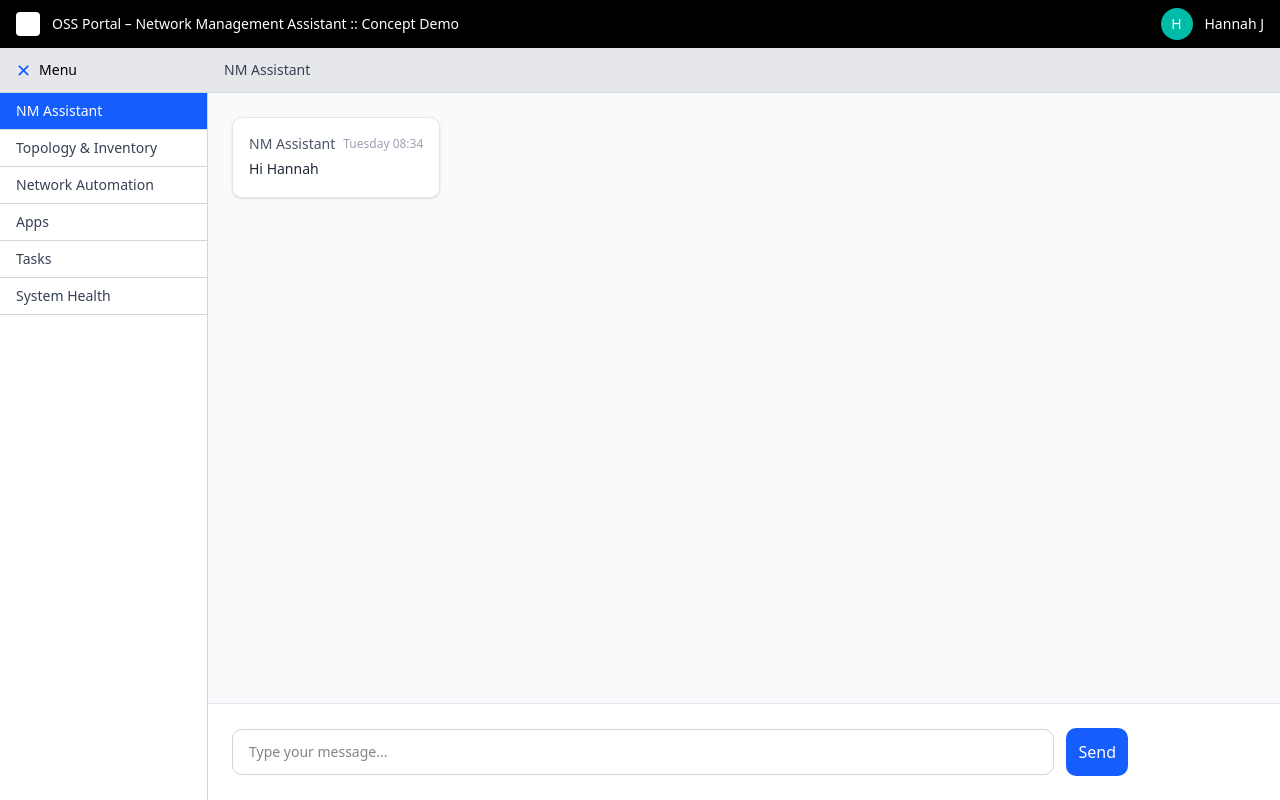
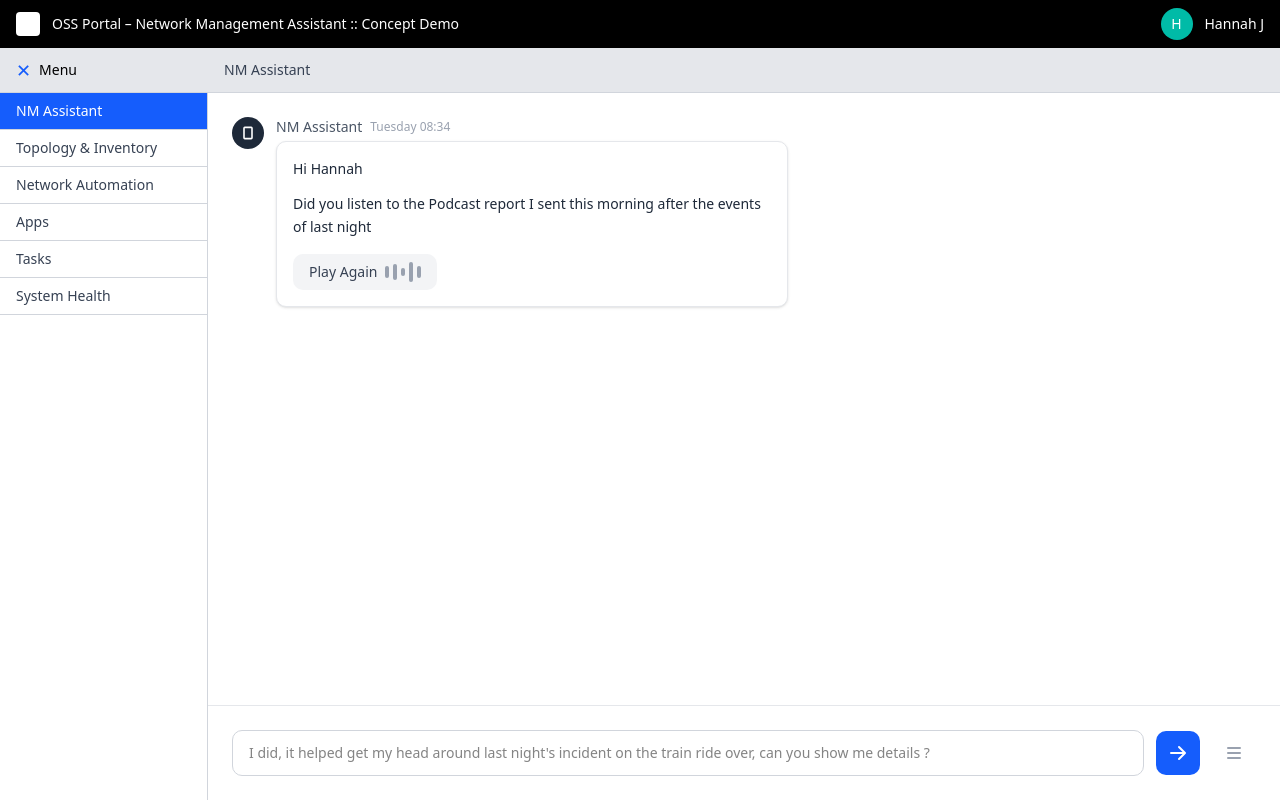
Before and after one commit to raoulbia-ai/oss-portal-demo, a React (Vite) app: page / in a window 1280 px wide. Built offline with nearby package versions, Linux system fonts and the light colour scheme.

Commit message:
💬 Restore clean chat interface - printer icon, white bubbles, Play Again button

```diff
--- a/src/App.jsx
+++ b/src/App.jsx
@@ -57,16 +57,36 @@ function App() {
         </div>
 
         {/* Main Content */}
-        <div className="flex-1 flex flex-col">
-          <div className="flex-1 overflow-y-auto p-6">
-            <div className="space-y-4">
-              <div className="flex justify-start">
+        <div className="flex-1 flex flex-col bg-white">
+          {/* Messages Area */}
+          <div className="flex-1 overflow-y-auto p-6 space-y-6">
+            {/* Bot Message */}
+            <div className="flex items-start space-x-3">
+              <div className="w-8 h-8 bg-gray-800 rounded-full flex items-center justify-center flex-shrink-0">
+                <svg className="w-4 h-4 text-white" fill="currentColor" viewBox="0 0 20 20">
+                  <path fillRule="evenodd" d="M4 4a2 2 0 012-2h8a2 2 0 012 2v12a2 2 0 01-2 2H6a2 2 0 01-2-2V4zm2 0v12h8V4H6z" clipRule="evenodd" />
+                </svg>
+              </div>
+              <div className="flex-1">
+                <div className="flex items-center space-x-2 mb-1">
+                  <span className="text-sm font-medium text-gray-600">NM Assistant</span>
+                  <span className="text-xs text-gray-400">Tuesday 08:34</span>
+                </div>
                 <div className="bg-white border border-gray-200 rounded-lg p-4 shadow-sm max-w-lg">
-                  <div className="flex items-center space-x-2 mb-1">
-                    <span className="text-sm font-medium text-gray-600">NM Assistant</span>
-                    <span className="text-xs text-gray-400">Tuesday 08:34</span>
-                  </div>
-                  <p className="text-sm leading-relaxed text-gray-800">Hi Hannah</p>
+                  <p className="text-sm leading-relaxed text-gray-800 mb-3">Hi Hannah</p>
+                  <p className="text-sm leading-relaxed text-gray-800 mb-4">Did you listen to the Podcast report I sent this morning after the events of last night</p>
+
+                  {/* Play Again Button */}
+                  <button className="flex items-center space-x-2 px-4 py-2 bg-gray-100 hover:bg-gray-200 rounded-lg transition-colors">
+                    <span className="text-sm text-gray-700">Play Again</span>
+                    <div className="flex items-center space-x-1">
+                      <div className="w-1 h-3 bg-gray-400 rounded"></div>
+                      <div className="w-1 h-4 bg-gray-400 rounded"></div>
+                      <div className="w-1 h-2 bg-gray-400 rounded"></div>
+                      <div className="w-1 h-5 bg-gray-400 rounded"></div>
+                      <div className="w-1 h-3 bg-gray-400 rounded"></div>
+                    </div>
+                  </button>
                 </div>
               </div>
             </div>
@@ -74,14 +94,21 @@ function App() {
 
           {/* Input Area */}
           <div className="bg-white border-t border-gray-200 p-6">
-            <div className="flex items-center space-x-3 max-w-4xl">
+            <div className="flex items-center space-x-3">
               <input
                 type="text"
-                placeholder="Type your message..."
+                placeholder="I did, it helped get my head around last night's incident on the train ride over, can you show me details ?"
                 className="flex-1 px-4 py-3 border border-gray-300 rounded-lg focus:outline-none focus:ring-2 focus:ring-blue-500 focus:border-blue-500 text-sm"
               />
               <button className="p-3 bg-blue-600 text-white rounded-lg hover:bg-blue-700 transition-colors">
-                Send
+                <svg className="w-5 h-5" fill="currentColor" viewBox="0 0 20 20">
+                  <path fillRule="evenodd" d="M10.293 3.293a1 1 0 011.414 0l6 6a1 1 0 010 1.414l-6 6a1 1 0 01-1.414-1.414L14.586 11H3a1 1 0 110-2h11.586l-4.293-4.293a1 1 0 010-1.414z" clipRule="evenodd" />
+                </svg>
+              </button>
+              <button className="p-3 text-gray-400 hover:text-gray-600 transition-colors">
+                <svg className="w-5 h-5" fill="currentColor" viewBox="0 0 20 20">
+                  <path fillRule="evenodd" d="M3 5a1 1 0 011-1h12a1 1 0 110 2H4a1 1 0 01-1-1zM3 10a1 1 0 011-1h12a1 1 0 110 2H4a1 1 0 01-1-1zM3 15a1 1 0 011-1h12a1 1 0 110 2H4a1 1 0 01-1-1z" clipRule="evenodd" />
+                </svg>
               </button>
             </div>
           </div>
```
Also changed, not shown: 5 other files (tests, documents, lock files or other folders).
